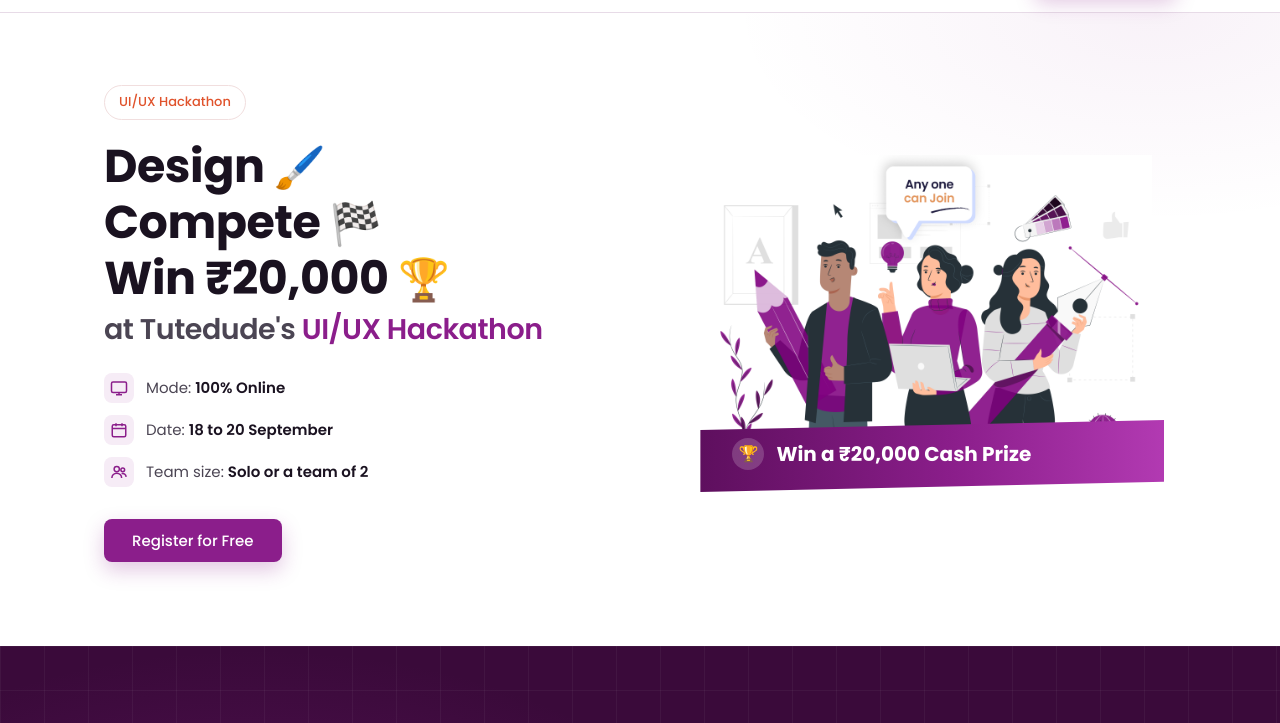
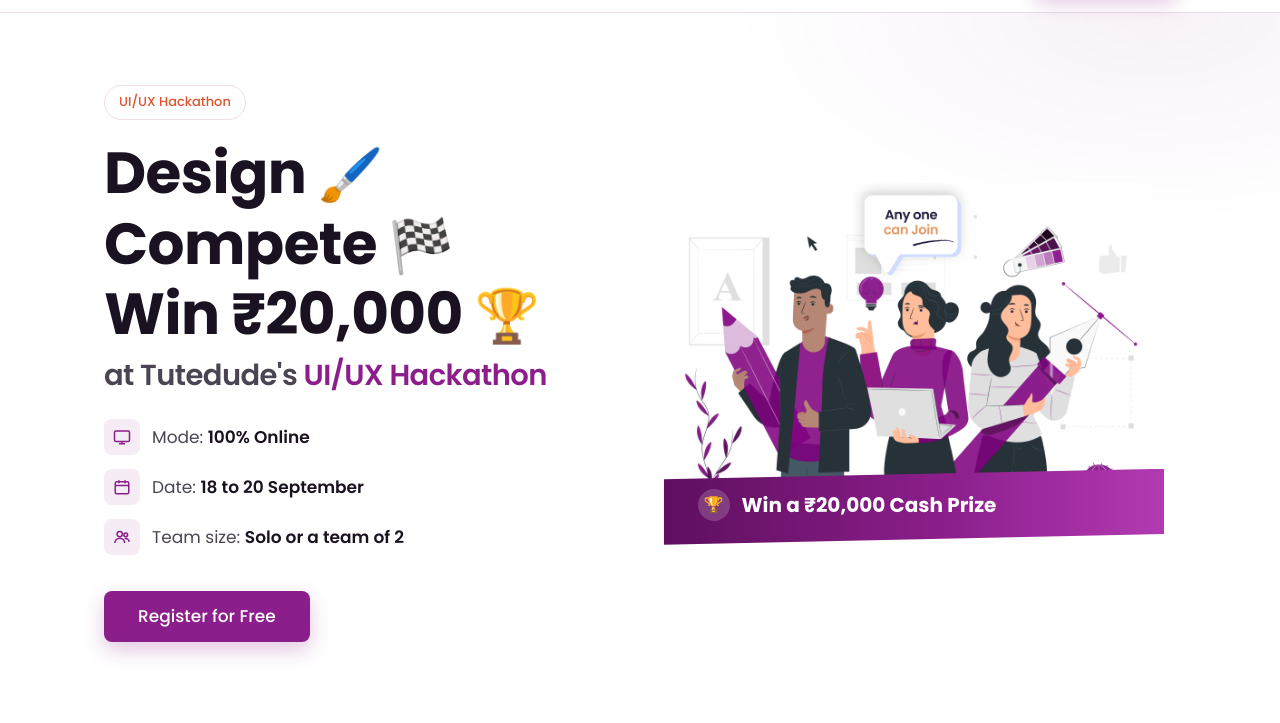
Before and after one commit to rajnishpark03/tutedude-uiux-hackathon, a plain HTML site: page index.html in a window 1280 px wide. Shown: the part 56-779 px from the top of the page. Drawn offline with Linux system fonts and the light colour scheme.

Commit message:
Enlarge hero section

```diff
--- a/index.html
+++ b/index.html
@@ -10,7 +10,7 @@
   <link rel="preconnect" href="https://fonts.googleapis.com" />
   <link rel="preconnect" href="https://fonts.gstatic.com" crossorigin />
   <link href="https://fonts.googleapis.com/css2?family=Poppins:wght@400;500;600;700;800&display=swap" rel="stylesheet" />
-  <link rel="stylesheet" href="styles.css?v=45" />
+  <link rel="stylesheet" href="styles.css?v=47" />
 </head>
 <body>
 
@@ -321,6 +321,6 @@
     </div>
   </footer>
 
-  <script src="script.js?v=45"></script>
+  <script src="script.js?v=47"></script>
 </body>
 </html>
--- a/styles.css
+++ b/styles.css
@@ -130,33 +130,34 @@
 }
 .hero__inner {
   display: grid;
-  grid-template-columns: 1.1fr 1fr;
+  grid-template-columns: 1fr 1.05fr;
   align-items: center;
   gap: 48px;
 }
 .hero__title {
-  font-size: clamp(32px, 4.2vw, 46px);
+  font-size: clamp(36px, 4.9vw, 58px);
   font-weight: 700;
   line-height: 1.22;
   letter-spacing: -.01em;
   margin-bottom: 26px;
 }
 .hero__title .emoji { font-size: .9em; }
-.hero__sub { display: block; margin-top: 6px; font-size: .62em; font-weight: 600; color: var(--ink-soft); }
+.hero__sub { display: block; margin-top: 8px; font-size: .5em; white-space: nowrap; font-weight: 600; color: var(--ink-soft); }
 .hero__meta {
   display: grid;
-  gap: 12px;
-  margin-bottom: 32px;
-  font-size: 15px;
+  gap: 14px;
+  margin-bottom: 36px;
+  font-size: 17px;
   color: var(--ink-soft);
 }
 .hero__meta li { display: flex; align-items: center; gap: 12px; }
 .hero__meta strong { color: var(--ink); font-weight: 600; }
+.hero__content > .btn--primary { padding: 17px 34px; font-size: 17px; }
 .meta-icon {
   display: inline-grid;
   place-items: center;
-  width: 30px;
-  height: 30px;
+  width: 36px;
+  height: 36px;
   border-radius: 8px;
   background: var(--purple-tint);
   color: var(--purple);
@@ -167,7 +168,7 @@
 .hero__card {
   position: relative;
   width: 100%;
-  max-width: 520px;
+  max-width: 600px;
   padding: 0 24px 0;
 }
 .hero__illustration {
@@ -179,8 +180,9 @@
 .hero__ribbon {
   position: relative;
   z-index: 2;
-  margin: -34px -12px 0;
-  padding: 18px 32px 22px;
+  margin: -38px -12px 0;
+  padding: 20px 34px 24px;
+  font-size: 23px;
   box-shadow: 0 12px 26px rgba(139,30,139,.28);
   background: linear-gradient(90deg, var(--purple-dark), var(--purple) 55%, var(--purple-light));
   color: var(--white);
```
